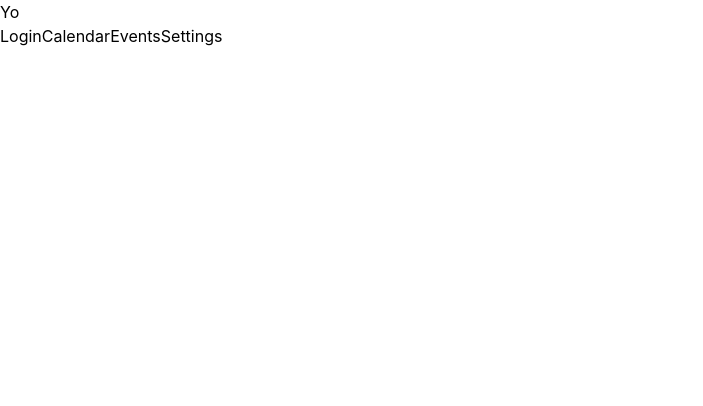
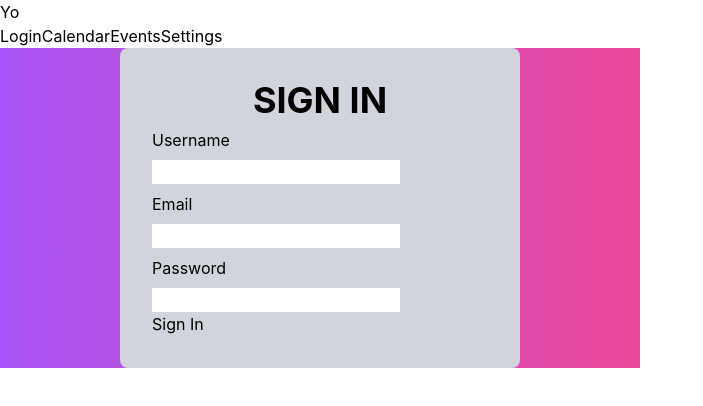
Before and after one commit to ChamMan3/phase-4-project, a React (Create React App) app in the folder client/: page / in a window 1280 px wide. Shown: the top 406 px of the page, without its empty margins (0-703 px from the left). Built offline with nearby package versions, Linux system fonts and the light colour scheme; the HTML template or start-up script is replaced by a standard one.

Commit message:
have a somewhat functioning login and updated backend

```diff
--- a/client/src/App.js
+++ b/client/src/App.js
@@ -1,5 +1,5 @@
 
-import React from "react"
+import React, { useState } from "react"
 import NavBar from "./NavBar"
 import Events from "./Events"
 import Welcome from "./Welcome"
@@ -9,7 +9,7 @@ import {  Route, Routes } from "react-router-dom";
 
 
 export default function App() {
-
+const [currentUser, setCurrentUser]=useState(false)
   return (
     <div>
       <p>Yo</p>
@@ -17,7 +17,7 @@ export default function App() {
       <Routes>
         <Route path="/calendar" element={<Calendar/>}/>
         <Route path="/events" element={<Events/>}/>
-        <Route path="/" element={<Welcome/>}/>
+        <Route path="/" element={<Welcome user ={currentUser} />} />
         <Route path="/settings" element={<Settings/>}/>
       </Routes>
     </div>
--- /dev/null
+++ b/client/src/Login.js
@@ -0,0 +1,60 @@
+import React from "react"
+import { useEffect, useState } from "react"
+export default function Login(){
+    const [loginData, setLoginData] = useState({
+        username:'',
+        email:'',
+        password:''
+    })
+    const {username, email,  password} = loginData
+    // grabs the users input
+    function handleChange(e){
+        e.preventDefault()
+        setLoginData({
+            ...loginData, [e.target.name]: e.target.value,
+        });
+    }
+    // takes new info and moves it to backend route
+    function handleSubmit(e) {
+        e.preventDefault();
+        const loginUser = {
+            username: loginData.username,
+            email: loginData.email,
+            password: loginData.password
+        }
+        console.log(loginUser)
+        fetch(`/login`,{
+            method:'POST',
+            headers:{'Content-Type': 'application/json'},
+            body:JSON.stringify(loginUser)
+          })
+    }
+    return(
+        <div className="grid grid-cols-1 sm:grid-cols-2">
+            <div className="bg-gradient-to-r from-purple-500 to-pink-500 flex flex-col justify-center">
+                <form onSubmit={handleSubmit} className="max-w-[400px] w-full mx-auto bg-gray-300 p-8 px-8 rounded-lg">
+                    <h2 className="text-4xl dark:text-white font-bold text-center">SIGN IN</h2>
+                    <div>
+                        <label className="flex flx-col dark:text-white py-2">
+                            Username
+                            </label>
+                        <input onChange={handleChange} type="text" name="username" value={username}/>
+                    </div>
+                    <div>
+                        <label className="flex flx-col dark:text-white py-2">
+                            Email
+                        </label>
+                        <input onChange={handleChange} type="text" name="email" value={email}/>
+                    </div>
+                    <div>
+                        <label className="flex flex-col dark:text-white py-2">
+                            Password
+                        </label>
+                        <input onChange={handleChange} type="password" name="password" value={password}/>
+                    </div>
+                    <button onClick={handleSubmit}>Sign In</button>
+                </form>
+            </div>
+        </div>
+    )
+}
--- a/client/src/Welcome.js
+++ b/client/src/Welcome.js
@@ -1,6 +1,11 @@
-// import Login from "./Login"
-// import Signup from "./Signup"
+import Login from "./Login"
+import Signup from "./Signup"
 
-export default function Welcome(){
+export default function Welcome({user}){
+    return(
+    <>
+    {!user ? <Login /> : <Signup />}
+    </>
+    )
 
 }
```
